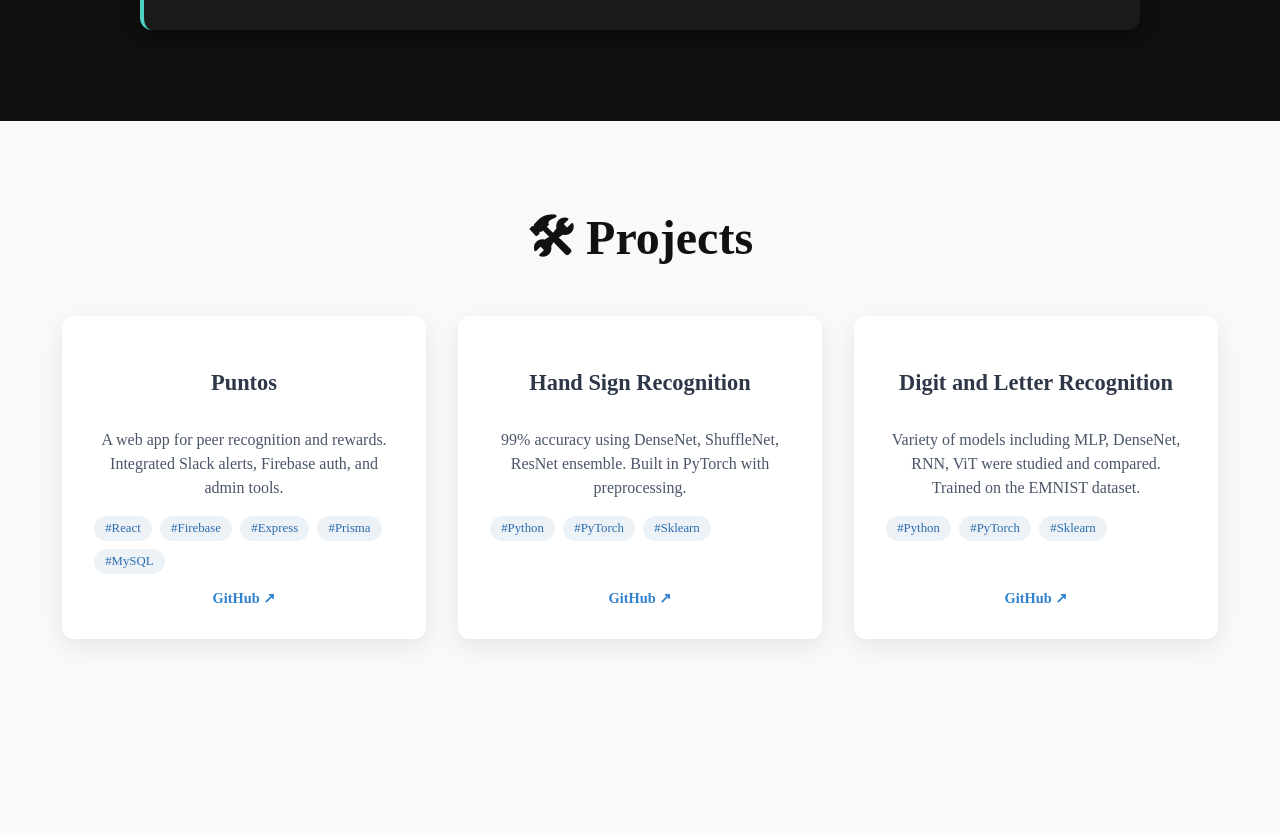
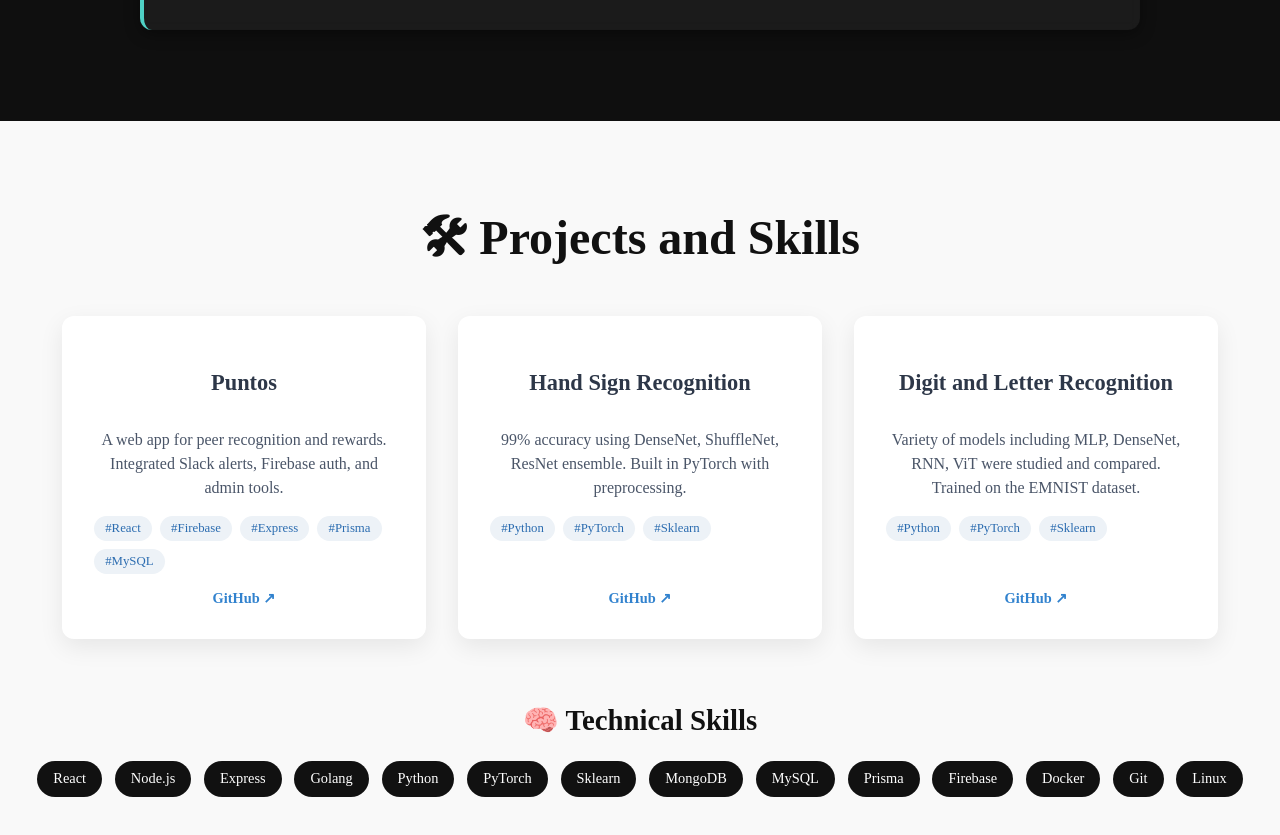
Before and after one commit to pteja1021/Portfolio, a React (Create React App) app: page / in a window 1280 px wide. Shown: the part 2489-3324 px from the top of the page. Built offline with nearby package versions, Linux system fonts and the light colour scheme; no server answers.

Commit message:
* add email handler for contact messages * add skills in projects

```diff
--- a/package.json
+++ b/package.json
@@ -10,6 +10,7 @@
     "@testing-library/jest-dom": "^6.6.3",
     "@testing-library/react": "^16.3.0",
     "@testing-library/user-event": "^13.5.0",
+    "emailjs-com": "^3.2.0",
     "framer-motion": "^12.6.3",
     "react": "^19.1.0",
     "react-dom": "^19.1.0",
--- a/src/Sections/4-Projects/index.jsx
+++ b/src/Sections/4-Projects/index.jsx
@@ -26,14 +26,29 @@ const projects = [
   },
 ];
 
+const skills = [
+  "React",
+  "Node.js",
+  "Express",
+  "Golang",
+  "Python",
+  "PyTorch",
+  "Sklearn",
+  "MongoDB",
+  "MySQL",
+  "Prisma",
+  "Firebase",
+  "Docker",
+  "Git",
+  "Linux",
+];
+
 export function Projects() {
   return (
     <section
       id="projects"
       className="projects-section"
-      style={{
-        scrollMarginTop: "var(--nav-height, 80px)",
-      }}
+      style={{ scrollMarginTop: "var(--nav-height, 80px)" }}
     >
       <Canvas
         className="projects-canvas"
@@ -42,7 +57,7 @@ export function Projects() {
         <ambientLight intensity={1.5} />
       </Canvas>
 
-      <h2 className="projects-title">🛠 Projects</h2>
+      <h2 className="projects-title">🛠 Projects and Skills</h2>
 
       <div className="projects-flex">
         {projects.map((project, i) => (
@@ -76,6 +91,30 @@ export function Projects() {
           </motion.div>
         ))}
       </div>
+
+      <div className="skills-section">
+        <h3 className="skills-title">🧠 Technical Skills</h3>
+        <div className="skills-list">
+          {skills.map((skill, i) => (
+            <motion.span
+              className="skill-badge"
+              key={i}
+              initial={{ opacity: 0, y: 20 }}
+              whileInView={{ opacity: 1, y: 0 }}
+              transition={{
+                type: "spring",
+                stiffness: 300,
+                damping: 20,
+                duration: 0.3,
+                delay: i * 0.05,
+              }}
+              viewport={{ once: false }}
+            >
+              {skill}
+            </motion.span>
+          ))}
+        </div>
+      </div>
     </section>
   );
 }
--- a/src/Sections/4-Projects/styles.css
+++ b/src/Sections/4-Projects/styles.css
@@ -90,3 +90,39 @@
 .card-link:hover {
   text-decoration: underline;
 }
+
+.skills-section {
+  margin-top: 4rem;
+  text-align: center;
+  z-index: 1;
+  position: relative;
+}
+
+.skills-title {
+  font-size: 1.8rem;
+  margin-bottom: 1.5rem;
+}
+
+.skills-list {
+  display: flex;
+  flex-wrap: wrap;
+  justify-content: center;
+  gap: 0.8rem;
+}
+
+.skill-badge {
+  background: #111;
+  color: white;
+  padding: 0.6rem 1rem;
+  border-radius: 999px;
+  font-size: 0.9rem;
+  font-weight: 500;
+  transition: transform 0.2s ease-in-out, background-color 0.3s ease;
+}
+
+.skill-badge:hover {
+  transform: scale(1.1) !important;
+  background: #4fd1c5;
+  color: black;
+  cursor: pointer;
+}
--- a/src/Sections/5-contactMe/index.jsx
+++ b/src/Sections/5-contactMe/index.jsx
@@ -1,5 +1,6 @@
 import { useState } from "react";
 import { motion } from "framer-motion";
+import emailjs from "emailjs-com";
 import "./styles.css";
 
 export function Contact() {
@@ -15,9 +16,28 @@ export function Contact() {
 
   const handleSubmit = (e) => {
     e.preventDefault();
-    console.log("Submitted:", formData);
-    setSubmitted(true);
-    setFormData({ name: "", email: "", message: "" });
+    emailjs
+      .send(
+        process.env.REACT_APP_EMAIL_SERVICE_ID,
+        process.env.REACT_APP_EMAIL_TEMPLATE_ID,
+        {
+          title: "Contacted Via Portfolio",
+          name: formData.name,
+          email: formData.email,
+          message: formData.message,
+        },
+        process.env.REACT_APP_EMAIL_PUBLIC_KEY
+      )
+      .then(
+        (result) => {
+          console.log("Success:", result.text);
+          setSubmitted(true);
+          setFormData({ name: "", email: "", message: "" });
+        },
+        (error) => {
+          console.log("Error:", error.text);
+        }
+      );
   };
 
   return (
```
Also changed, not shown: 1 other file (tests, documents, lock files or other folders).
